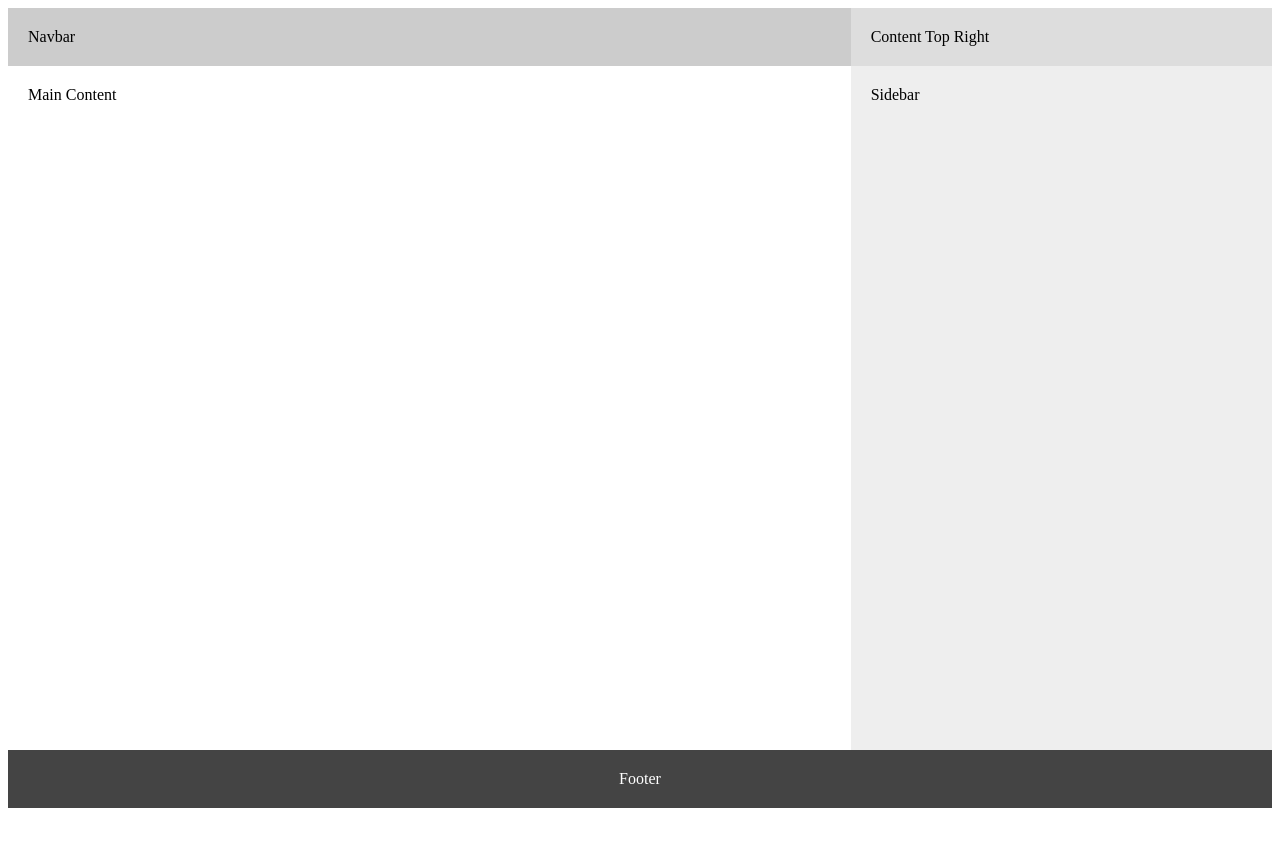
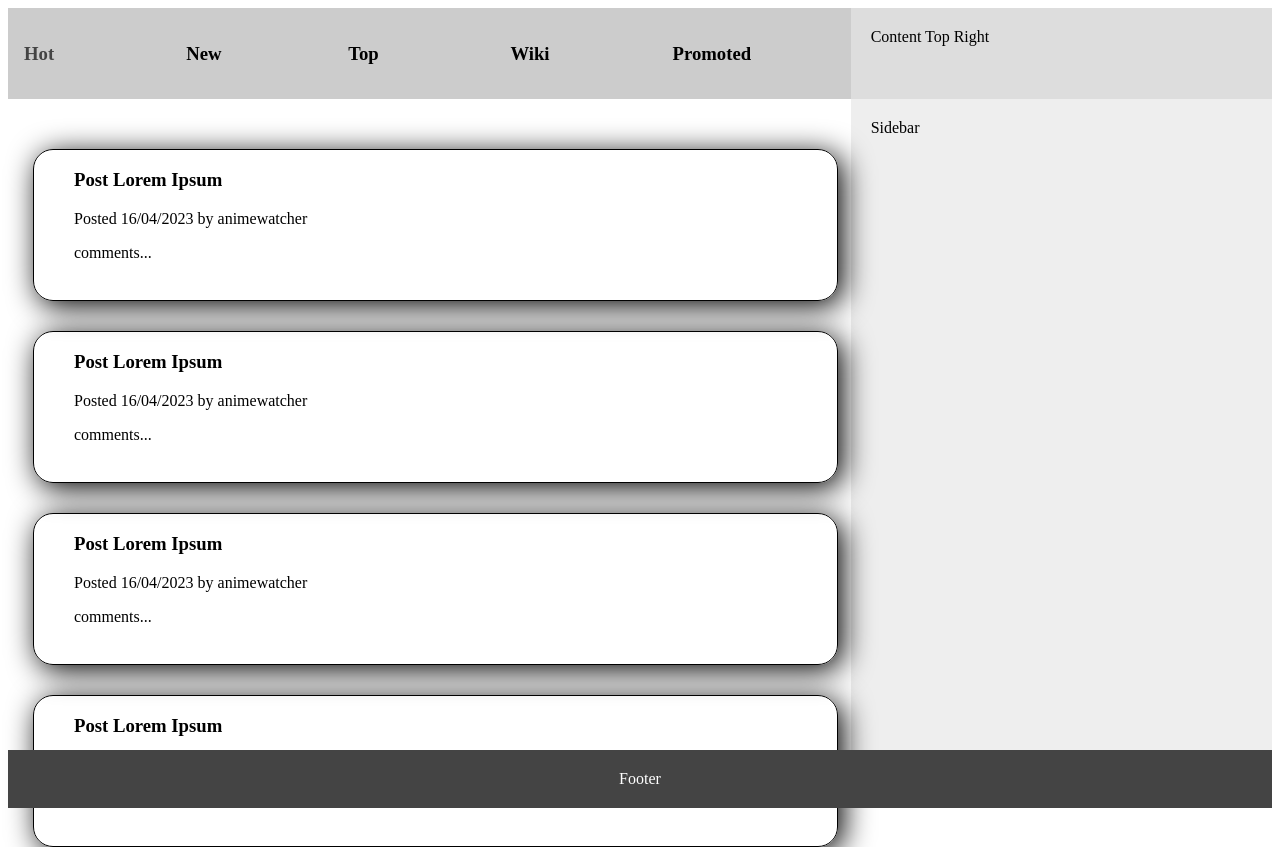
Before and after one commit to rimmderes/GrayceMessageFourm, a plain HTML site: page index.html in a window 1280 px wide. Before the commit the page ends 816 px from the top, so only its background shows below. Drawn offline with Linux system fonts and the light colour scheme.

Commit message:
nav bar and main content area complete

```diff
--- a/index.html
+++ b/index.html
@@ -12,11 +12,35 @@
 
 <div class="grid-container">
 
-     <div class="navbar">Navbar</div>
+     <div class="navbar" >
+        <h3 class="navitems" id="hotitem">Hot</h3>
+        <h3 class="navItems" id="newItem">New</h3>
+        <h3 class="navItems" id="topItem">Top</h3>
+        <h3 class="navItems" id="wikiItem">Wiki</h3>
+        <h3 class="navItems" id="promotedItem">Promoted</h3>
+
+
+    </div>
 
     <div class="sidebar">Sidebar</div>
 
-    <div class="main-content">Main Content</div>
+    <div class="main-content">
+
+        <div class="postsContainer"> <h3>Post Lorem Ipsum </h3>
+            <p>Posted 16/04/2023 by animewatcher</p>
+            <p>comments...</p>
+        </div>
+        <div class="postsContainer"><h3>Post Lorem Ipsum </h3>
+            <p>Posted 16/04/2023 by animewatcher</p>
+            <p>comments...</p></div>
+        <div class="postsContainer"><h3>Post Lorem Ipsum </h3>
+            <p>Posted 16/04/2023 by animewatcher</p>
+            <p>comments...</p></div>
+        <div class="postsContainer"><h3>Post Lorem Ipsum </h3>
+            <p>Posted 16/04/2023 by animewatcher</p>
+            <p>comments...</p></div>
+
+    </div>
 
     <div class="top-right">Content Top Right</div>
 
--- a/styles.css
+++ b/styles.css
@@ -18,17 +18,38 @@
 
 
 
-
-
      .navbar {
 
         grid-area: navbar;
 
         background-color: #ccc;
 
-        padding: 20px;
+        padding: 1rem;
+        display: grid;
+        grid-template-columns: repeat(5, 1fr);
 
      }
+
+
+         .navitems {
+            color: #444;
+
+
+      }
+
+      .postsContainer {
+        border: 1px solid black;
+        height: 150px;
+        width: 100%;
+        margin: 30px 5px;
+        border-radius: 20px;
+        box-shadow: 5px 5px 30px;
+        text-indent: 40px;
+    }
+
+
+
+
         .sidebar {
 
         grid-area: sidebar;
```
